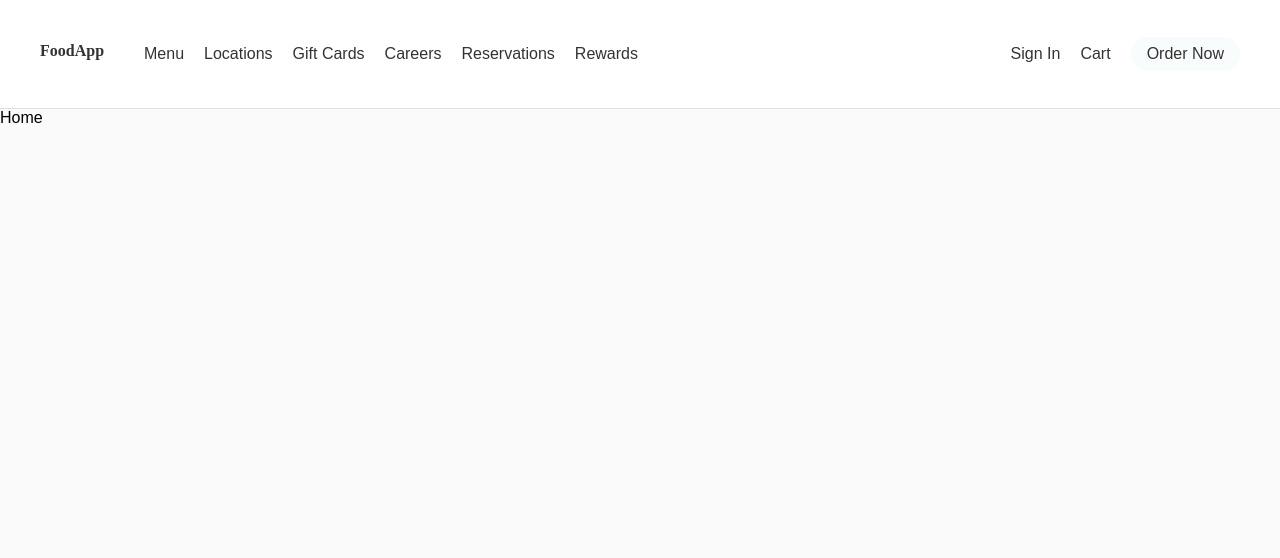
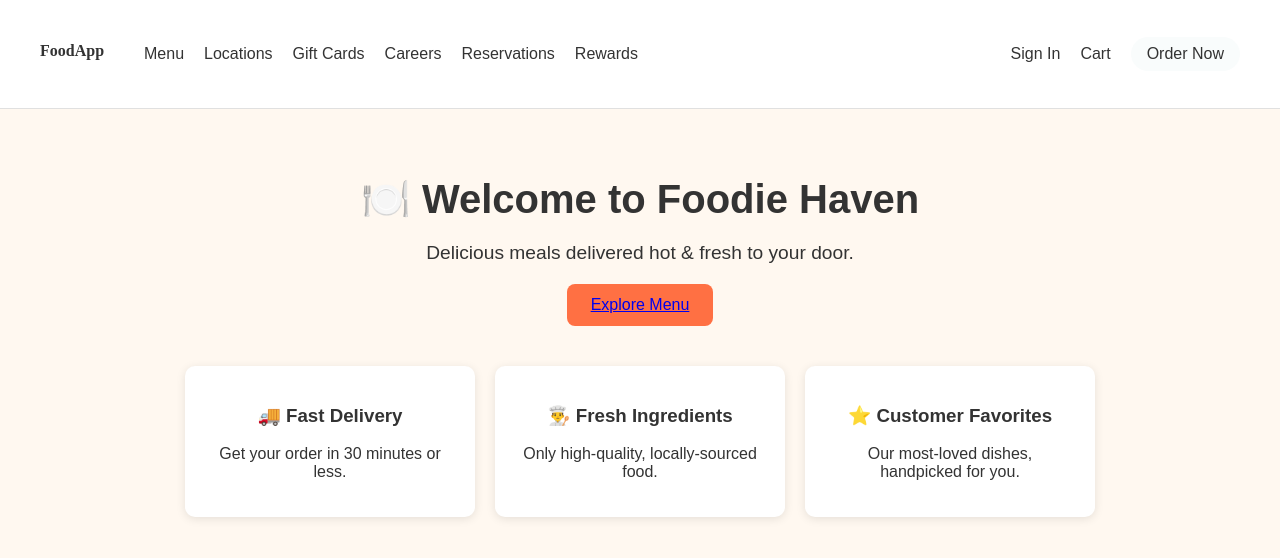
Before and after one commit to bharath-re/Weatherapp, a React (Create React App) app: page / in a window 1280 px wide. Shown: the top 558 px of the page. Built offline with nearby package versions, Linux system fonts and the light colour scheme; a web font is replaced by a local one.

Commit message:
payment page update

```diff
--- a/src/pages/Cart.js
+++ b/src/pages/Cart.js
@@ -46,10 +46,20 @@ function Cart() {
                 <img src={item.image} alt={item.name} className="item-image" />
                 <div className="item-details">
                   <span>{item.name}</span>
-                  <div className="quantity-controls">
-                    <button onClick={() => handleDecrease(item.id)}>-</button>
-                    <span>{item.quantity}</span>
-                    <button onClick={() => handleIncrease(item.id)}>+</button>
+                  <div className="qty-control-container">
+                    <button
+                      className="qty-circle-btn"
+                      onClick={() => handleDecrease(item.id)}
+                    >
+                      -
+                    </button>
+                    <span className="qty-value">{item.quantity}</span>
+                    <button
+                      className="qty-circle-btn"
+                      onClick={() => handleIncrease(item.id)}
+                    >
+                      +
+                    </button>
                   </div>
                 </div>
                 <span className="item-total">
--- a/src/pages/Home.js
+++ b/src/pages/Home.js
@@ -1,7 +1,34 @@
 import React from "react";
+import "../styles/Home.css"; // Create this CSS file
+import { Link } from "react-router-dom";
 
 function Home() {
-  return <div>Home</div>;
+  return (
+    <div className="home-container">
+      <div className="hero-section">
+        <h1>🍽️ Welcome to Foodie Haven</h1>
+        <p>Delicious meals delivered hot & fresh to your door.</p>
+        <button className="explore-btn">
+          <Link to="/menu">Explore Menu</Link>
+        </button>
+      </div>
+
+      <div className="features">
+        <div className="feature-card">
+          <h3>🚚 Fast Delivery</h3>
+          <p>Get your order in 30 minutes or less.</p>
+        </div>
+        <div className="feature-card">
+          <h3>👨‍🍳 Fresh Ingredients</h3>
+          <p>Only high-quality, locally-sourced food.</p>
+        </div>
+        <div className="feature-card">
+          <h3>⭐ Customer Favorites</h3>
+          <p>Our most-loved dishes, handpicked for you.</p>
+        </div>
+      </div>
+    </div>
+  );
 }
 
 export default Home;
--- a/src/pages/Payment.js
+++ b/src/pages/Payment.js
@@ -1,5 +1,6 @@
 import React, { useState } from "react";
 import "../styles/Payment.css";
+import { useSelector } from "react-redux";
 
 const cities = [
   "New York",
@@ -28,6 +29,9 @@ function Payment() {
   const [city, setCity] = useState("");
   const [location, setLocation] = useState("");
   const [paymentMethod, setPaymentMethod] = useState("Credit Card");
+  const { items, totalQuantity, totalPrice } = useSelector(
+    (state) => state.cart
+  );
 
   const handleSubmit = () => {
     if (!city || !location || !paymentMethod) {
@@ -43,6 +47,17 @@ function Payment() {
   return (
     <div className="payment-container">
       <h2>Payment Information</h2>
+      <div className="order-summary">
+        <p>
+          🛒 Items: <strong>{items.length}</strong>
+        </p>
+        <p>
+          🔢 Total Quantity: <strong>{totalQuantity}</strong>
+        </p>
+        <p>
+          💰 Total Price: <strong>${totalPrice.toFixed(2)}</strong>
+        </p>
+      </div>
 
       <label>Select Your City:</label>
       <select value={city} onChange={(e) => setCity(e.target.value)}>
--- a/src/pages/SignIn.js
+++ b/src/pages/SignIn.js
@@ -1,15 +1,18 @@
 import React, { useState } from "react";
 import "../styles/SignUp.css";
-import { Link } from "react-router-dom";
+import { Link, useNavigate } from "react-router-dom";
+
 function Signup() {
   const [email, setEmail] = useState("");
   const [password, setPassword] = useState("");
+  const navigate = useNavigate();
 
   const handleSubmit = (e) => {
     e.preventDefault();
     console.log("Signup submitted", { email, password });
     setEmail("");
     setPassword("");
+    navigate("/menu");
   };
 
   const handleFacebookLogin = () => {
--- a/src/styles/Cart.css
+++ b/src/styles/Cart.css
@@ -98,3 +98,37 @@
     transform: translateY(-2px);
     box-shadow: 0 6px 14px rgba(0, 0, 0, 0.35);
 }
+
+.qty-control-container {
+    display: flex;
+    align-items: center;
+    justify-content: center;
+    gap: 12px;
+    margin: 12px 0;
+}
+
+.qty-circle-btn {
+    width: 36px;
+    height: 36px;
+    border-radius: 50%;
+    border: 2px solid #ccc;
+    background-color: #f4f4f4;
+    color: #333;
+    font-size: 20px;
+    font-weight: bold;
+    cursor: pointer;
+    transition: all 0.3s ease;
+}
+
+.qty-circle-btn:hover {
+    background-color: #e0e0e0;
+    border-color: #999;
+}
+
+.qty-value {
+    font-size: 18px;
+    font-weight: 600;
+    min-width: 32px;
+    text-align: center;
+    color: #222;
+}
--- /dev/null
+++ b/src/styles/Home.css
@@ -0,0 +1,49 @@
+.home-container {
+    text-align: center;
+    padding: 40px 20px;
+    background: #fff8f0;
+    color: #333;
+    min-height: 100vh;
+}
+
+.hero-section h1 {
+    font-size: 2.5rem;
+    margin-bottom: 10px;
+}
+
+.hero-section p {
+    font-size: 1.2rem;
+    margin-bottom: 20px;
+}
+
+.explore-btn {
+    background-color: #ff7043;
+    color: white;
+    border: none;
+    padding: 12px 24px;
+    font-size: 16px;
+    border-radius: 8px;
+    cursor: pointer;
+    transition: background-color 0.3s ease;
+}
+
+.explore-btn:hover {
+    background-color: #f4511e;
+}
+
+.features {
+    display: flex;
+    flex-wrap: wrap;
+    justify-content: center;
+    gap: 20px;
+    margin-top: 40px;
+}
+
+.feature-card {
+    background-color: #fff;
+    border-radius: 10px;
+    box-shadow: 0 2px 10px rgba(0, 0, 0, 0.1);
+    padding: 20px;
+    width: 250px;
+    text-align: center;
+}
--- a/src/styles/Payment.css
+++ b/src/styles/Payment.css
@@ -57,3 +57,24 @@
 .confirm-btn:hover {
     background-color: #218838;
 }
+
+.order-summary {
+    background-color: #f8f8f8;
+    padding: 16px 20px;
+    margin: 20px 0;
+    border-radius: 10px;
+    box-shadow: 0 2px 6px rgba(0, 0, 0, 0.08);
+    font-size: 16px;
+    color: #333;
+}
+
+.order-summary p {
+    margin: 8px 0;
+    display: flex;
+    justify-content: space-between;
+    font-weight: 500;
+}
+
+.order-summary strong {
+    color: #2e7d32;
+}
```
Also changed, not shown: src/data/menuItems.js (+40 -0 lines).
